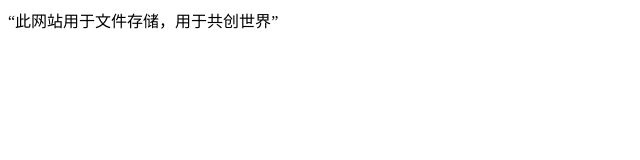
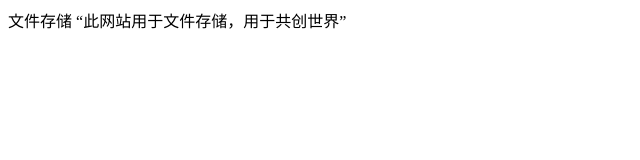
Before and after one commit to wiuwiuyhdh/wenj.github.io, a plain HTML site: page index.html in a window 1280 px wide. Shown: the whole page, without its empty margins (0-640 px from the left). Drawn offline with Linux system fonts and the light colour scheme.

Commit message:
Update index.html

```diff
--- a/index.html
+++ b/index.html
@@ -1 +1,3 @@
+<tittle>文件存储</tittle>
+
 <q>此网站用于文件存储，用于共创世界</q>
```
